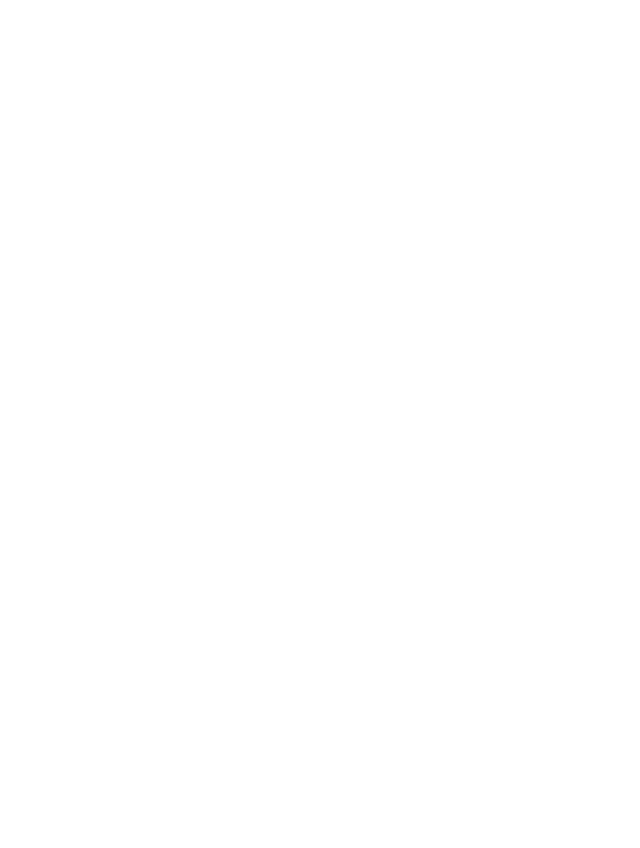
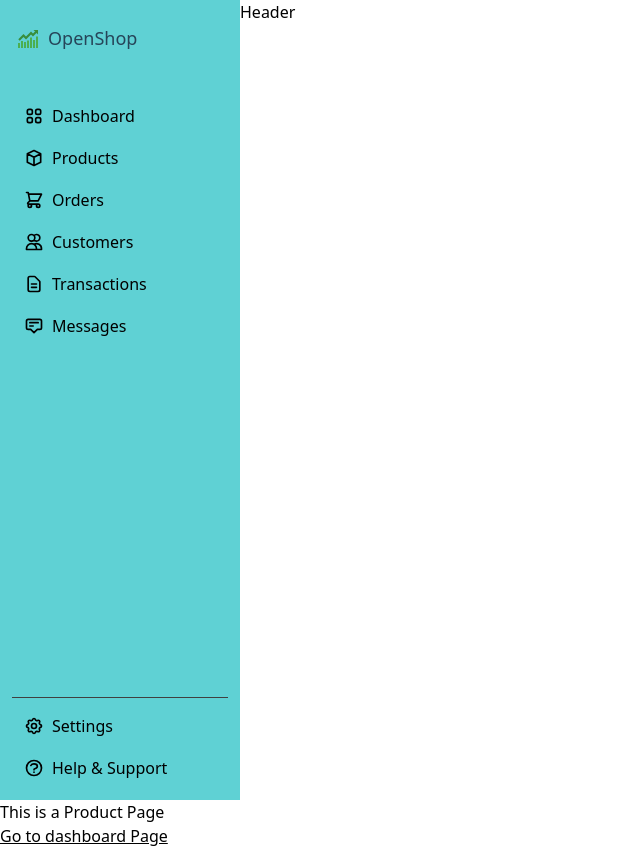
Before and after one commit to meetbutani/QuestCraft, a React (Vite) app in the folder frontend/: page /layout/product in a window 1280 px wide. Before the commit this address had no page. Shown: the whole page, without its empty margins (0-640 px from the left). Before the commit the page ends 800 px from the top, so only its background shows below. Built offline with nearby package versions, Linux system fonts and the light colour scheme.

Commit message:
Added_Sidebar

```diff
--- /dev/null
+++ b/frontend/lib/constants/index.jsx
@@ -0,0 +1,64 @@
+import {
+	HiOutlineViewGrid,
+	HiOutlineCube,
+	HiOutlineShoppingCart,
+	HiOutlineUsers,
+	HiOutlineDocumentText,
+	HiOutlineAnnotation,
+	HiOutlineQuestionMarkCircle,
+	HiOutlineCog
+} from 'react-icons/hi'
+
+export const DASHBOARD_SIDEBAR_LINKS = [
+	{
+		key: 'dashboard',
+		label: 'Dashboard',
+		path: '/layout/dashboard',
+		icon: <HiOutlineViewGrid />
+	},
+	{
+		key: 'products',
+		label: 'Products',
+		path: '/layout/product',
+		icon: <HiOutlineCube />
+	},
+	{
+		key: 'orders',
+		label: 'Orders',
+		path: '/orders',
+		icon: <HiOutlineShoppingCart />
+	},
+	{
+		key: 'customers',
+		label: 'Customers',
+		path: '/customers',
+		icon: <HiOutlineUsers />
+	},
+	{
+		key: 'transactions',
+		label: 'Transactions',
+		path: '/transactions',
+		icon: <HiOutlineDocumentText />
+	},
+	{
+		key: 'messages',
+		label: 'Messages',
+		path: '/messages',
+		icon: <HiOutlineAnnotation />
+	}
+]
+
+export const DASHBOARD_SIDEBAR_BOTTOM_LINKS = [
+	{
+		key: 'settings',
+		label: 'Settings',
+		path: '/settings',
+		icon: <HiOutlineCog />
+	},
+	{
+		key: 'support',
+		label: 'Help & Support',
+		path: '/support',
+		icon: <HiOutlineQuestionMarkCircle />
+	}
+]
--- a/frontend/package.json
+++ b/frontend/package.json
@@ -10,9 +10,11 @@
     "preview": "vite preview"
   },
   "dependencies": {
+    "classname": "^0.0.0",
     "lottie-web": "^5.12.2",
     "react": "^18.2.0",
     "react-dom": "^18.2.0",
+    "react-icons": "^5.0.1",
     "react-router-dom": "^6.22.1"
   },
   "devDependencies": {
--- a/frontend/src/App.jsx
+++ b/frontend/src/App.jsx
@@ -6,6 +6,9 @@
 import { BrowserRouter as Router, Route, Routes } from "react-router-dom";
 import RegisterPage from "./components/RegisterPage";
 import LoginPage from "./components/LoginPage";
+import Dashboard from "./components/Dashboard";
+import Layout from "./components/shared/Layout";
+import Product from "./components/Product";
 
 function App() {
   return (
@@ -14,6 +17,10 @@
       <Route path="/" element={<IntroPage />} />
       <Route path="/login" element={<LoginPage />} />
       <Route path="/register" element={<RegisterPage />} />
+      <Route path="/layout" element={<Layout />}>
+        <Route path="/layout/dashboard" element={<Dashboard />} />
+        <Route path="/layout/product" element={<Product />} />
+      </Route>
     </Routes>
   </Router>
   );
--- /dev/null
+++ b/frontend/src/components/Dashboard.jsx
@@ -0,0 +1,13 @@
+import 'react'
+import { Link } from "react-router-dom";
+const Dashboard = () => {
+  return (
+    <>
+    <div>this is a Dashboard Page</div>
+    <Link to="/layout/product" className='underline'>Go to Product Page</Link>
+    </>
+
+  )
+}
+
+export default Dashboard
--- /dev/null
+++ b/frontend/src/components/Product.jsx
@@ -0,0 +1,13 @@
+import 'react'
+import { Link } from "react-router-dom";
+
+const Product = () => {
+  return (
+    <>
+    <div>This is a Product Page</div>
+    <Link to="/layout/dashboard" className='underline'>Go to dashboard Page</Link>
+    </>
+  )
+}
+
+export default Product
--- a/frontend/src/components/RegisterPage.jsx
+++ b/frontend/src/components/RegisterPage.jsx
@@ -1,4 +1,5 @@
-import React, { useState } from "react";
+import "react";
+import  { useState } from "react";
 import { Link } from "react-router-dom";
 import "tailwindcss/tailwind.css";
 import PasswordShowHideBtn from "./PasswordShowHideBtn";
--- /dev/null
+++ b/frontend/src/components/shared/Layout.jsx
@@ -0,0 +1,18 @@
+import  'react'
+import { Outlet } from 'react-router-dom'
+
+import Sidebar1 from './Sidebar1'
+
+
+export default function Layout() {
+  return (
+    <>
+    <div className='flex flex-row bg-bgwhite h-screen w-screen overflow-hidden'>
+    <Sidebar1/>
+    <div>Header</div>
+    </div>
+
+    <div>{<Outlet/>}</div>
+    </>
+  )
+}
--- /dev/null
+++ b/frontend/src/components/shared/Sidebar1.jsx
@@ -0,0 +1,36 @@
+import  'react';
+import { Link } from 'react-router-dom';
+import { FcBullish } from 'react-icons/fc';
+import { DASHBOARD_SIDEBAR_BOTTOM_LINKS, DASHBOARD_SIDEBAR_LINKS } from '../../../lib/constants';
+
+const Sidebar1 = () => {
+  return (
+    <div className="bg-background w-60 p-3 flex flex-col">
+      <div className="flex items-center gap-2 px-1 py-3">
+        <FcBullish fontSize={24} />
+        <span className="text-txtcol-900 text-lg">OpenShop</span>
+      </div>
+      <div className="py-8 flex flex-1 flex-col gap-0.5">
+        {DASHBOARD_SIDEBAR_LINKS.map((link) => (
+          <SidebarLink key={link.key} link={link} />
+        ))}
+      </div>
+      <div className="flex flex-col gap-0.5 pt-2 border-t border-neutral-700">
+        {DASHBOARD_SIDEBAR_BOTTOM_LINKS.map((link) => (
+          <SidebarLink key={link.key} link={link} />
+        ))}
+      </div>
+    </div>
+  );
+};
+
+function SidebarLink({ link }) {
+  return (
+    <Link to={link.path} className="flex items-center gap-2 font-light px-3 py-2 hover:bg-neutral-700 hover:no-underline active:bg-neutral-600 rounded-sm text-base">
+      <span className="text-xl">{link.icon}</span>
+      {link.label}
+    </Link>
+  );
+}
+
+export default Sidebar1;
```
Also changed, not shown: 1 other file (tests, documents, lock files or other folders). Lines whose indentation alone changed are shown as unchanged.
